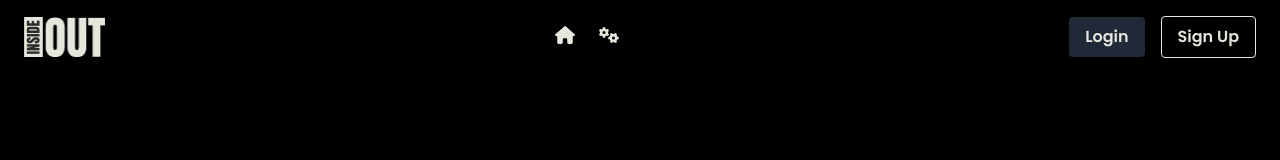
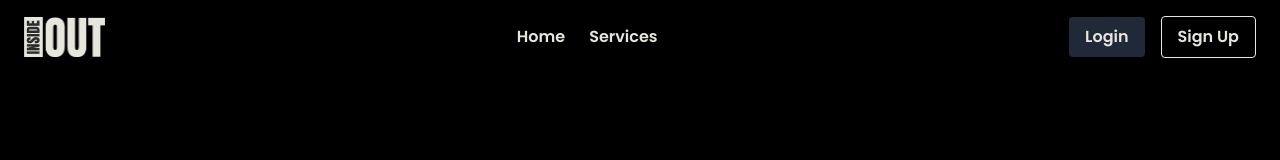
Before and after one commit to arestosora/zforums, a Vue app: page / in a window 1280 px wide. Shown: the top 160 px of the page. Built offline with nearby package versions, Linux system fonts and the light colour scheme.

Commit message:
feat: register component

```diff
--- a/package.json
+++ b/package.json
@@ -16,6 +16,8 @@
     "@fortawesome/free-solid-svg-icons": "^6.5.2",
     "@fortawesome/vue-fontawesome": "^3.0.8",
     "pinia": "^2.1.7",
+    "primeicons": "^7.0.0",
+    "primevue": "^3.52.0",
     "vue": "^3.4.29",
     "vue-router": "^4.3.3"
   },
--- a/src/App.vue
+++ b/src/App.vue
@@ -1,16 +1,23 @@
 <script setup lang="ts">
 import HeaderComponent from './components/HeaderComponent.vue';
-import FooterComponent from './components/FooterComponent.vue'
+import FooterComponent from './components/FooterComponent.vue';
 </script>
 
 <template>
-  <div class="bg-black text-white min-h-screen flex flex-col justify-between">
+  <div class="bg-black text-white min-h-screen flex flex-col">
     <HeaderComponent />
-    <main class="p-6 flex-grow">
-
+    <main class="flex-grow p-6">
+      <router-view />
     </main>
     <FooterComponent />
   </div>
 </template>
 
-<style></style>
+<style>
+body {
+  margin: 0;
+}
+html, body, #app {
+  height: 100%;
+}
+</style>
--- a/src/components/HeaderComponent.vue
+++ b/src/components/HeaderComponent.vue
@@ -7,20 +7,18 @@
       <nav>
         <ul class="flex space-x-6 text-base font-semibold">
           <li>
-            <a href="#" class="hover:text-gray-400 transition duration-300">
-              <font-awesome-icon :icon="['fas', 'home']" class="h-5 w-5" />
-            </a>
+            <router-link to="/" class="hover:text-gray-400 transition duration-300">Home</router-link>
           </li>
           <li>
-            <a href="#" class="hover:text-gray-400 transition duration-300">
-              <font-awesome-icon :icon="['fas', 'cogs']" class="h-5 w-5" />
-            </a>
+            <router-link to="/services" class="hover:text-gray-400 transition duration-300">Services</router-link>
           </li>
         </ul>
       </nav>
       <div class="hidden md:block">
         <button class="bg-gray-800 hover:bg-gray-700 text-mainColor font-semibold py-2 px-4 rounded transition duration-300">Login</button>
-        <button class="ml-4 bg-transparent hover:bg-gray-700 text-mainColor font-semibold hover:text-white py-2 px-4 border border-customColor hover:border-transparent rounded transition duration-300">Sign Up</button>
+        <router-link to="/register">
+          <button class="ml-4 bg-transparent hover:bg-gray-700 text-mainColor font-semibold hover:text-white py-2 px-4 border border-customColor hover:border-transparent rounded transition duration-300">Sign Up</button>
+        </router-link>
       </div>
     </div>
   </header>
@@ -28,22 +26,16 @@
 
 <script lang="ts">
 import { defineComponent } from 'vue';
-import { FontAwesomeIcon } from '@fortawesome/vue-fontawesome';
-import { library } from '@fortawesome/fontawesome-svg-core';
-import { faHome, faCogs } from '@fortawesome/free-solid-svg-icons';
-
-library.add(faHome, faCogs);
+import { useRouter } from 'vue-router';
 
 export default defineComponent({
   name: "HeaderComponent",
-  components: {
-    FontAwesomeIcon
-  }
 });
 </script>
 
 <style scoped>
 @import url('https://fonts.googleapis.com/css2?family=Poppins:wght@600&display=swap');
+
 * {
   font-family: 'Poppins', sans-serif;
 }
--- /dev/null
+++ b/src/components/RegisterComponent.vue
@@ -0,0 +1,85 @@
+<template>
+    <div class="flex flex-col min-h-screen bg-black text-white">
+      <main class="flex-grow p-6 flex justify-center items-start">
+        <div class="mt-10 p-8 bg-gray-800 rounded-lg shadow-lg w-full max-w-md">
+          <h2 class="text-3xl font-semibold text-center mb-6">Register</h2>
+          <form @submit.prevent="register">
+            <div class="mb-5">
+              <label for="username" class="block text-beige mb-1">Username</label>
+              <InputText v-model="username" id="username" class="w-full mt-1 bg-black text-white border border-gray-600 rounded focus:border-gray-400 focus:ring-2 focus:ring-gray-500" />
+            </div>
+            <div class="mb-5">
+              <label for="email" class="block text-beige mb-1">Email</label>
+              <InputText v-model="email" id="email" type="email" class="w-full mt-1 bg-black text-white border border-gray-600 rounded focus:border-gray-400 focus:ring-2 focus:ring-gray-500" />
+            </div>
+            <div class="mb-5">
+              <label for="password" class="block text-beige mb-1">Password</label>
+              <Password v-model="password" id="password" toggleMask class="w-full mt-1 bg-black text-white border border-gray-600 rounded focus:border-gray-400 focus:ring-2 focus:ring-gray-500" />
+            </div>
+            <div class="mb-5">
+              <label for="confirmPassword" class="block text-beige mb-1">Confirm Password</label>
+              <Password v-model="confirmPassword" id="confirmPassword" toggleMask class="w-full mt-1 bg-black text-white border border-gray-600 rounded focus:border-gray-400 focus:ring-2 focus:ring-gray-500" />
+            </div>
+            <Button label="Register" type="submit" class="w-full bg-gray-700 text-white font-semibold py-2 rounded hover:bg-gray-600 transition-colors" />
+          </form>
+        </div>
+      </main>
+    </div>
+  </template>
+
+  <script setup lang="ts">
+  import { ref } from 'vue';
+  import InputText from 'primevue/inputtext';
+  import Password from 'primevue/password';
+  import Button from 'primevue/button';
+
+  const username = ref('');
+  const email = ref('');
+  const password = ref('');
+  const confirmPassword = ref('');
+
+  const register = () => {
+    console.log('Username:', username.value);
+    console.log('Email:', email.value);
+    console.log('Password:', password.value);
+    console.log('Confirm Password:', confirmPassword.value);
+  };
+  </script>
+
+  <style scoped>
+  @import url('https://fonts.googleapis.com/css2?family=Poppins:wght@600&display=swap');
+
+  * {
+    font-family: 'Poppins', sans-serif;
+  }
+
+  .text-beige {
+    color: #f5f5dc;
+  }
+
+  .bg-black {
+    background-color: #000;
+  }
+
+  .bg-gray-800 {
+    background-color: #2d2d2d;
+  }
+
+  .border-gray-600 {
+    border-color: #4a4a4a;
+  }
+
+  .focus\:border-gray-400:focus {
+    border-color: #a3a3a3;
+  }
+
+  .focus\:ring-gray-500:focus {
+    --tw-ring-color: #6b6b6b;
+  }
+
+  footer {
+    position: absolute;
+    bottom: 0;
+    width: 100%;
+  }
+  </style>
--- a/src/main.ts
+++ b/src/main.ts
@@ -3,11 +3,16 @@ import { createPinia } from 'pinia'
 
 import App from './App.vue'
 import router from './router'
+import PrimeVue from 'primevue/config';
 import './index.css'
+import 'primevue/resources/themes/saga-blue/theme.css';       // theme
+import 'primevue/resources/primevue.min.css';                // core css
+import 'primeicons/primeicons.css';
 
 const app = createApp(App)
 
 app.use(createPinia())
 app.use(router)
+app.use(PrimeVue)
 
 app.mount('#app')
--- a/src/router/index.ts
+++ b/src/router/index.ts
@@ -1,8 +1,13 @@
 import { createRouter, createWebHistory } from 'vue-router'
-
+import RegisterComponent from '@/components/RegisterComponent.vue'
 const router = createRouter({
   history: createWebHistory(import.meta.env.BASE_URL),
   routes: [
+    {
+      path: '/register',
+      name: 'register',
+      component: RegisterComponent
+    }
     // {
     //   path: '/',
     //   name: 'home',
```
Also changed, not shown: src/components/FooterComponent.vue (indentation only), 1 other file (tests, documents, lock files or other folders).
